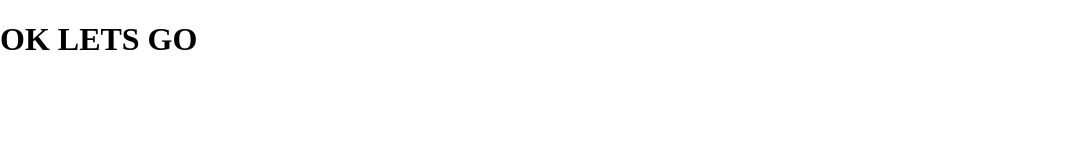
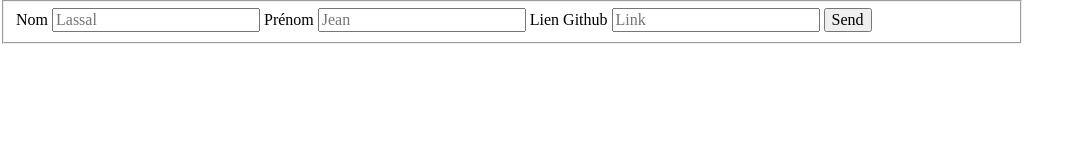
Before and after one commit to Reda-OUAICH/meteor-form, a website: page client/main.html in a window 1280 px wide. Shown: the whole page, without its empty margins (0-1084 px from the left). Drawn offline with nearby package versions, Linux system fonts and the light colour scheme; a small style sheet from the web is missing.

Commit message:
form integration

```diff
--- a/client/main.html
+++ b/client/main.html
@@ -7,7 +7,17 @@
 
 <body>
 
-  <h1>OK LETS GO</h1>
+<form style="width: 80%;">
+  <fieldset>
+    <label for="nameField">Nom</label>
+    <input type="text" placeholder="Lassal" id="nameField">
+    <label for="nameField">Prénom</label>
+    <input type="text" placeholder="Jean" id="nameField">
+    <label for="nameField">Lien Github</label>
+    <input type="text" placeholder="Link" id="nameField">
+    <input class="button-primary" type="submit" value="Send">
+  </fieldset>
+</form>
 
 </body>
 
--- a/client/main.js
+++ b/client/main.js
@@ -9,8 +9,3 @@ Template.form.onCreated(function helloOnCreated() {
 
 Template.form.helpers({
 });
-
-Template.form.events({
-  'click button'(event, instance) {
-  },
-});
```
